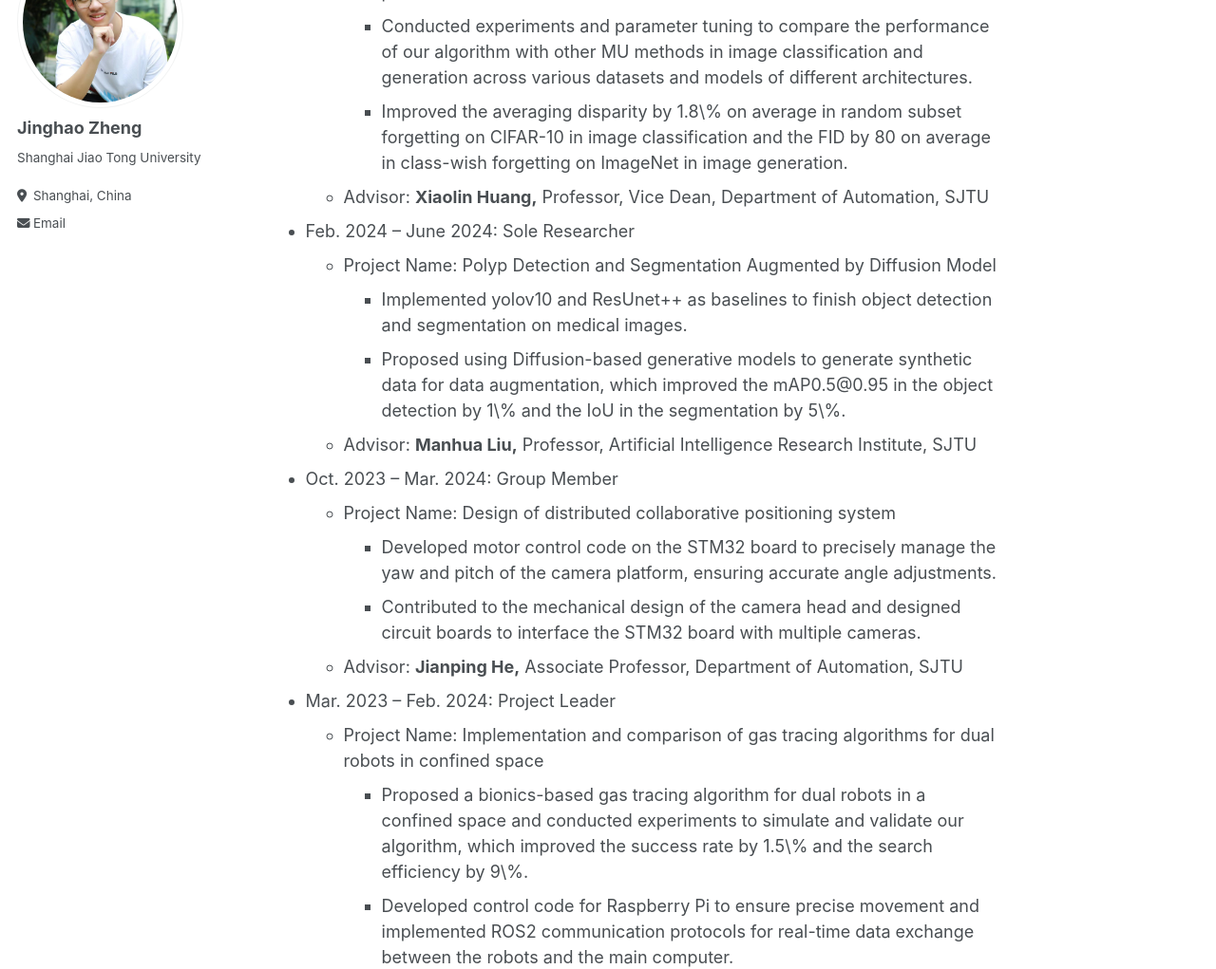
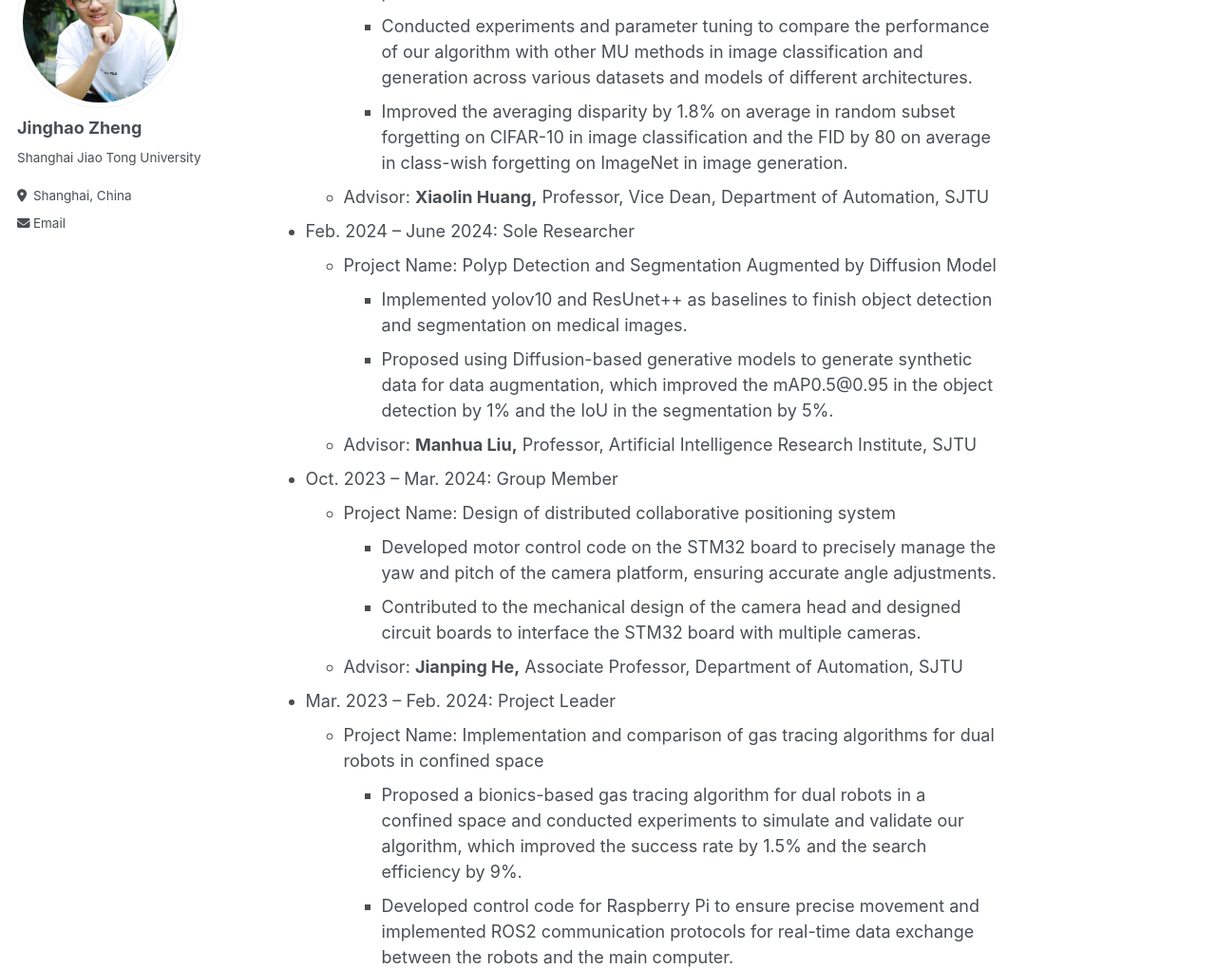
Before and after one commit to JinghaoZheng/JinghaoZheng.github.io, a Jekyll site: the page built from _pages/about.md, in a window 1280 px wide and 1400 px high, scrolled down 1600 px. Shown: the part 153-1174 px from the top of the window at 95% size. Built offline with Jekyll 4.4.1, drawn with Linux system fonts in a browser that asks for light colours; some of the changed text lies outside the part shown.

Commit message:
Update about.md

```diff
--- a/_pages/about.md
+++ b/_pages/about.md
@@ -39,20 +39,20 @@ Research Experience
   * Project Name: Fewer Generated Images for Better Augmentation
     * Leveraged the GLIDE, a text-to-image model, with real guidance strategies to diversify the training datasets.
     * Conducted experiments on multiple datasets using upsampling and Diffusion-based data augmentation techniques.
-    * Improved the classification accuracy by 1\% than that without augmentation and training efficiency by 70\% than 2x scale Diffusion-based data augmentation using selectively incorporating generated data.
+    * Improved the classification accuracy by 1% than that without augmentation and training efficiency by 70% than 2x scale Diffusion-based data augmentation using selectively incorporating generated data.
   * Advisor: [**Baharan Mirzasoleiman,**](https://baharanm.github.io/) Assistant Professor, Computer Science Department, UCLA
 
 * Mar. 2024 -- June 2024: Co-author
   * Project Name: Unified Gradient-Based Machine Unlearning (MU) with Remain Geometry Enhancement
     * Proposed using KL divergence on the remaining output distribution, instead of Euclidean distance in vanilla methods, as the manifold metric to prevent deviations in the model output on the remaining set, improving MU performance.
     * Conducted experiments and parameter tuning to compare the performance of our algorithm with other MU methods in image classification and generation across various datasets and models of different architectures.
-    * Improved the averaging disparity by 1.8\% on average in random subset forgetting on CIFAR-10 in image classification and the FID by 80 on average in class-wish forgetting on ImageNet in image generation.
+    * Improved the averaging disparity by 1.8% on average in random subset forgetting on CIFAR-10 in image classification and the FID by 80 on average in class-wish forgetting on ImageNet in image generation.
   * Advisor: **Xiaolin Huang,** Professor, Vice Dean, Department of Automation, SJTU
 
 * Feb. 2024 -- June 2024: Sole Researcher
   * Project Name: Polyp Detection and Segmentation Augmented by Diffusion Model
     * Implemented yolov10 and ResUnet++ as baselines to finish object detection and segmentation on medical images.
-    * Proposed using Diffusion-based generative models to generate synthetic data for data augmentation, which improved the mAP0.5@0.95 in the object detection by 1\% and the IoU in the segmentation by 5\%.
+    * Proposed using Diffusion-based generative models to generate synthetic data for data augmentation, which improved the mAP0.5@0.95 in the object detection by 1% and the IoU in the segmentation by 5%.
   * Advisor: **Manhua Liu,** Professor, Artificial Intelligence Research Institute, SJTU
 
 * Oct. 2023 – Mar. 2024: Group Member
@@ -63,7 +63,7 @@ Research Experience
 
 * Mar. 2023 – Feb. 2024: Project Leader
   * Project Name: Implementation and comparison of gas tracing algorithms for dual robots in confined space
-    * Proposed a bionics-based gas tracing algorithm for dual robots in a confined space and conducted experiments to simulate and validate our algorithm, which improved the success rate by 1.5\% and the search efficiency by 9\%.
+    * Proposed a bionics-based gas tracing algorithm for dual robots in a confined space and conducted experiments to simulate and validate our algorithm, which improved the success rate by 1.5% and the search efficiency by 9%.
     * Developed control code for Raspberry Pi to ensure precise movement and implemented ROS2 communication protocols for real-time data exchange between the robots and the main computer.
   * Advisor: **Liufang Wang,** Senior Engineer, Student Innovation Center, SJTU
 
```
